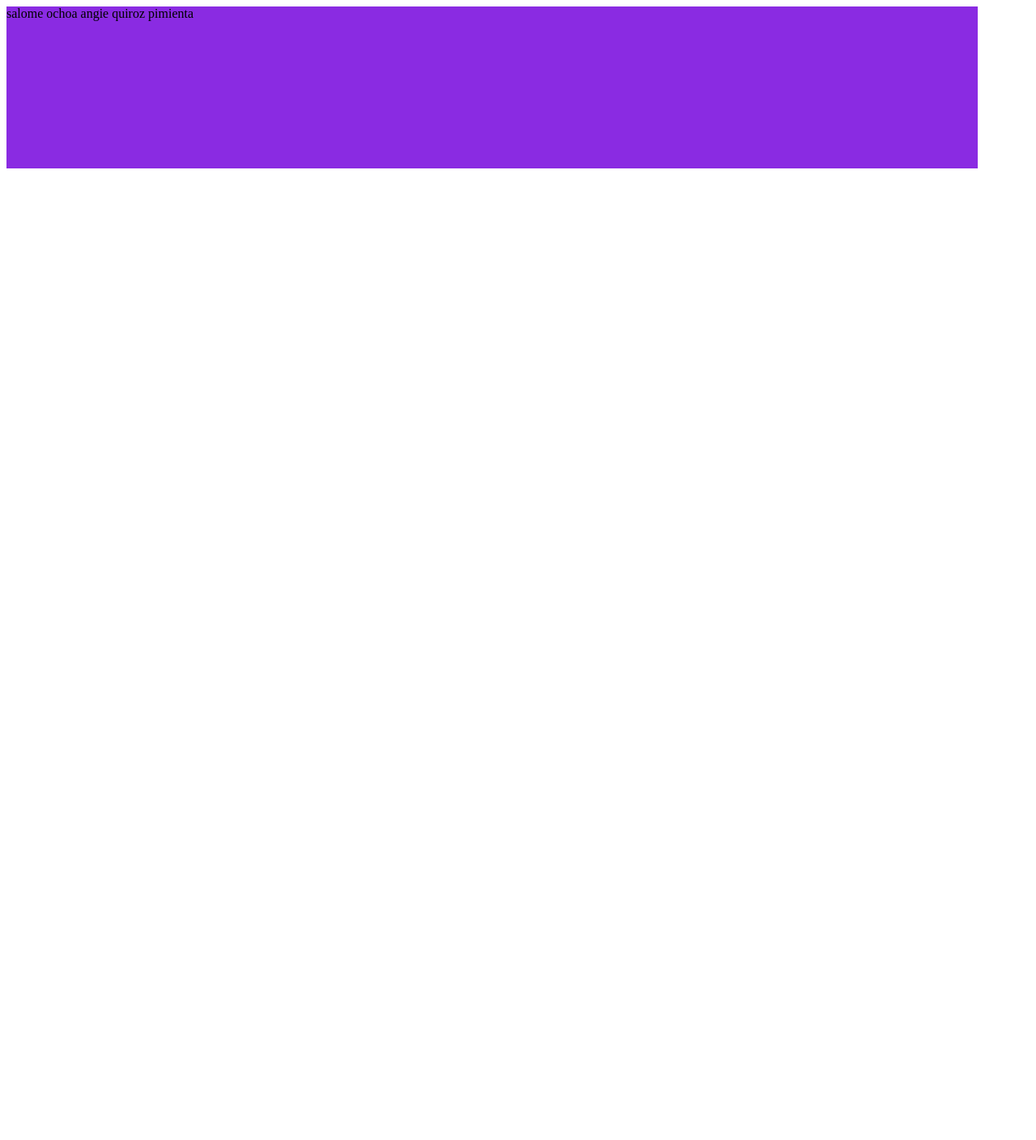
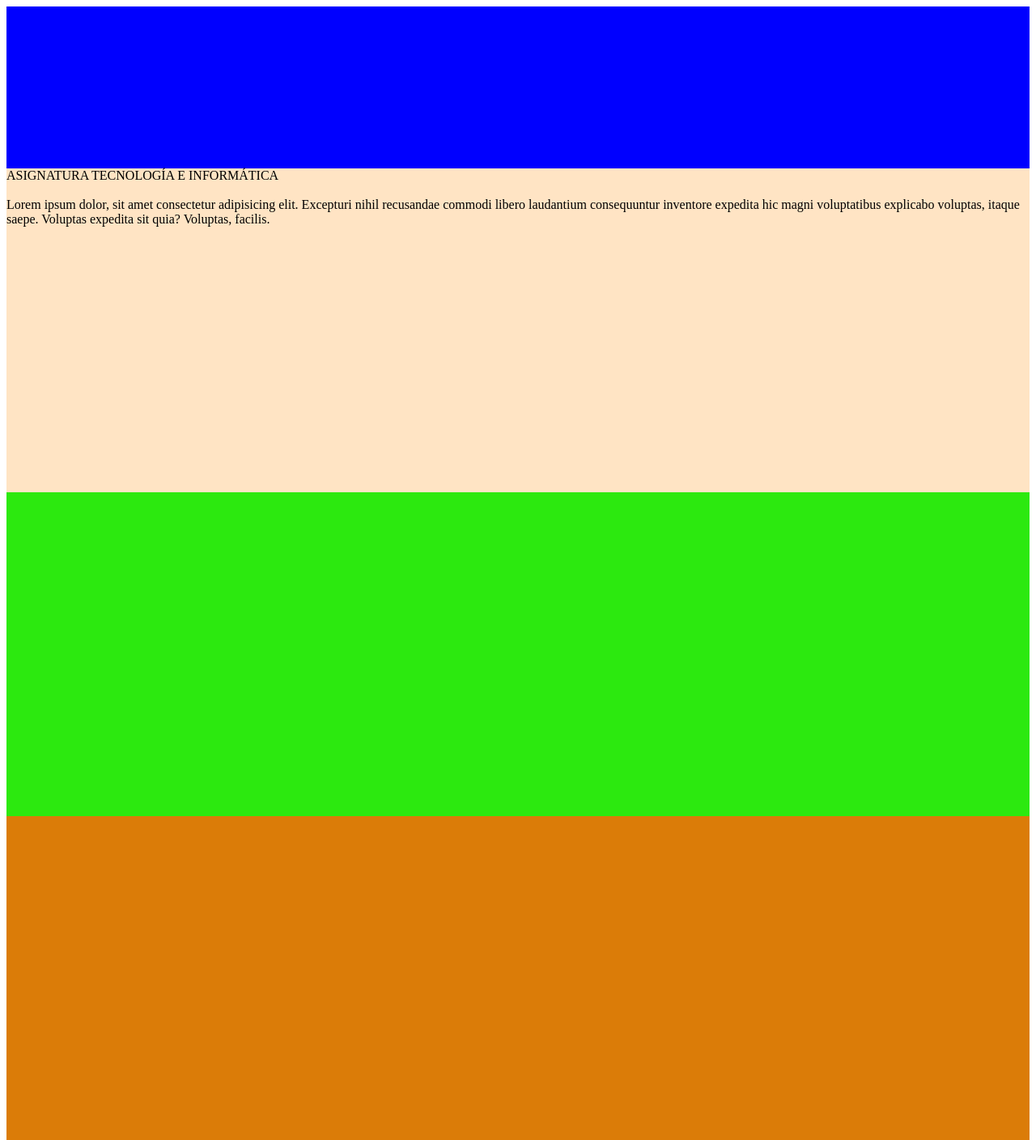
Before and after one commit to salomg12/pagina8.1, a plain HTML site: page index.html in a window 1280 px wide. Shown: the whole page at 81% size. Before the commit the page ends 800 px from the top, so only its background shows below. Drawn offline with Linux system fonts and the light colour scheme.

Commit message:
Actualización uno - 16 de abril

```diff
--- a/index.html
+++ b/index.html
@@ -8,8 +8,25 @@
 </head>
 <body>
   <div  class="contenedor">
-    salome ochoa
-    angie quiroz pimienta
+
+
+    <div class="encabezado"></div>
+    <div class="tecnologia">
+ASIGNATURA TECNOLOGÍA E INFORMÁTICA <br> <br>
+Lorem ipsum dolor, sit amet consectetur adipisicing elit. Excepturi nihil recusandae commodi libero laudantium consequuntur inventore expedita hic magni voluptatibus explicabo voluptas, itaque saepe. Voluptas expedita sit quia? Voluptas, facilis.
+
+    </div>
+<div class="ingles"></div>
+<div class="sociales"></div>
+
+
+
+
+
+
+
+
   </div>
+
 </body>
 </html>
--- a/temas.css
+++ b/temas.css
@@ -1,10 +1,31 @@
 .contenedor{
 
-width: 1200px;
-height: 200px;
+width: 100%;
+height: 1200px;
 background-color: blueviolet;
 
 
 
 
 }
+.encabezado{
+width: 100%;
+height: 200px;
+background-color: blue;
+
+}
+.tecnologia{
+    width: 100%;
+    height: 400px;
+    background-color: bisque;
+}
+.sociales{
+    width: 100%;
+    height: 400px;
+    background-color: rgb(219, 124, 8);
+}
+.ingles{
+    width: 100%;
+    height: 400px;
+    background-color: rgb(44, 233, 15);
+}
```
